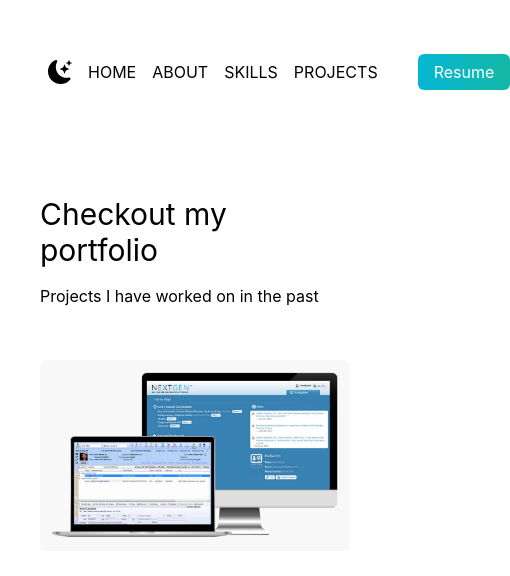
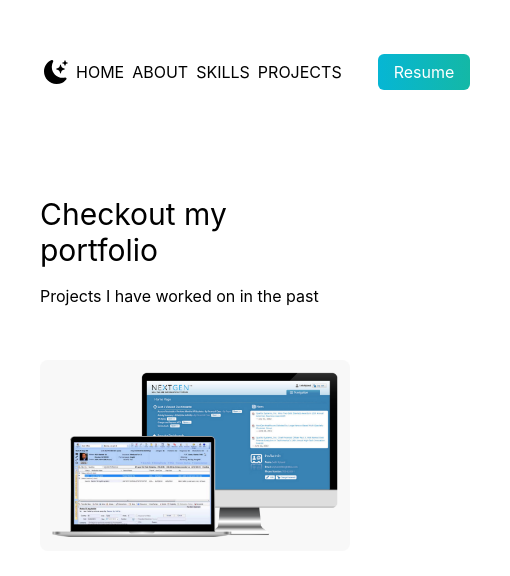
Before and after one commit to dcoderdude/portfolio, a React (Create React App) app: page /projects in a window 390 px wide. Shown: the top 576 px of the page, 510 px wide, since content can reach past the window. Built offline with nearby package versions, Linux system fonts and the light colour scheme.

Commit message:
refactor banner resize to fix mobile device

```diff
--- a/src/App.js
+++ b/src/App.js
@@ -25,7 +25,7 @@ function App() {
         <div className={darkModeState}>
             <main className={twMainClass}>
                 <Router>
-                    <BannerHeader className='flex py-10 mb-12 justify-between' darkMode={darkModeState} updateDarkModeState={updateDarkModeState} />
+                    <BannerHeader darkMode={darkModeState} updateDarkModeState={updateDarkModeState} />
                     <Routes>
                         <Route path='/portfolio' element={<Home />} />
                         <Route path='/about' element={<About />} />
--- a/src/components/BannerHeader.js
+++ b/src/components/BannerHeader.js
@@ -13,19 +13,19 @@ export default function BannerHeader({ darkMode: darkModeState, updateDarkModeSt
             <div className='flex py-10 mb-12 justify-between'>
                 <nav className='flex py-5 justify-center'>
                     <ul className='flex items-center'>
-                    <li className='px-2'>
-                        <BsFillMoonStarsFill onClick={handleChange} className='cursor-pointer text-2xl dark:text-white' />
-                    </li>
-                        <li className=' px-2'>
+                        <li className='px-1'>
+                            <BsFillMoonStarsFill onClick={handleChange} className='cursor-pointer text-2xl dark:text-white' />
+                        </li>
+                        <li className='px-1'>
                             <Link className='dark:text-white' to='/portfolio'>HOME</Link>
                         </li>
-                        <li className=' px-2'>
+                        <li className='px-1'>
                             <Link className='dark:text-white' to='/about'>ABOUT</Link>
                         </li>
-                        <li className=' px-2'>
+                        <li className='px-1'>
                             <Link className='dark:text-white' to='/skills'>SKILLS</Link>
                         </li>
-                        <li className=' px-2'>
+                        <li className='px-1'>
                             <Link className='dark:text-white' to='/projects'>PROJECTS</Link>
                         </li>
                         <li>
```
